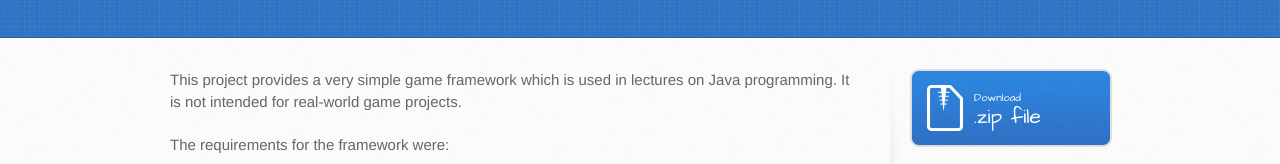
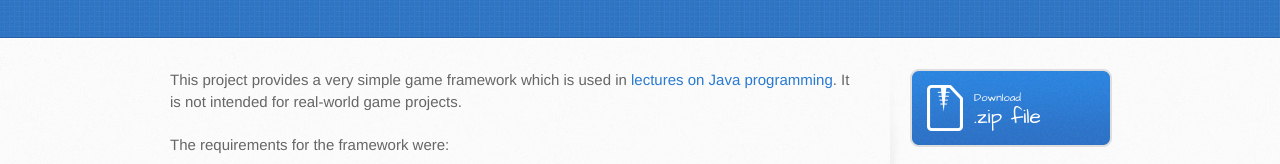
Before and after one commit to thomsmits/game-framework, a plain HTML site: page index.html in a window 1280 px wide. Shown: the part 269-433 px from the top of the page. Drawn offline with Linux system fonts and the light colour scheme.

Commit message:
Update index.html

```diff
--- a/index.html
+++ b/index.html
@@ -28,7 +28,7 @@
     <div id="content-wrapper">
       <div class="inner clearfix">
         <section id="main-content">
-          <p>This project provides a very simple game framework which is used in lectures on Java programming. It is not intended for real-world game projects.</p>
+          <p>This project provides a very simple game framework which is used in <a href="https://smits-net.de/lehre.html">lectures on Java programming</a>. It is not intended for real-world game projects.</p>
           <p>The requirements for the framework were:</p>
           <ul>
             <li>It is pure Java and runs on any operating system</li>
```
